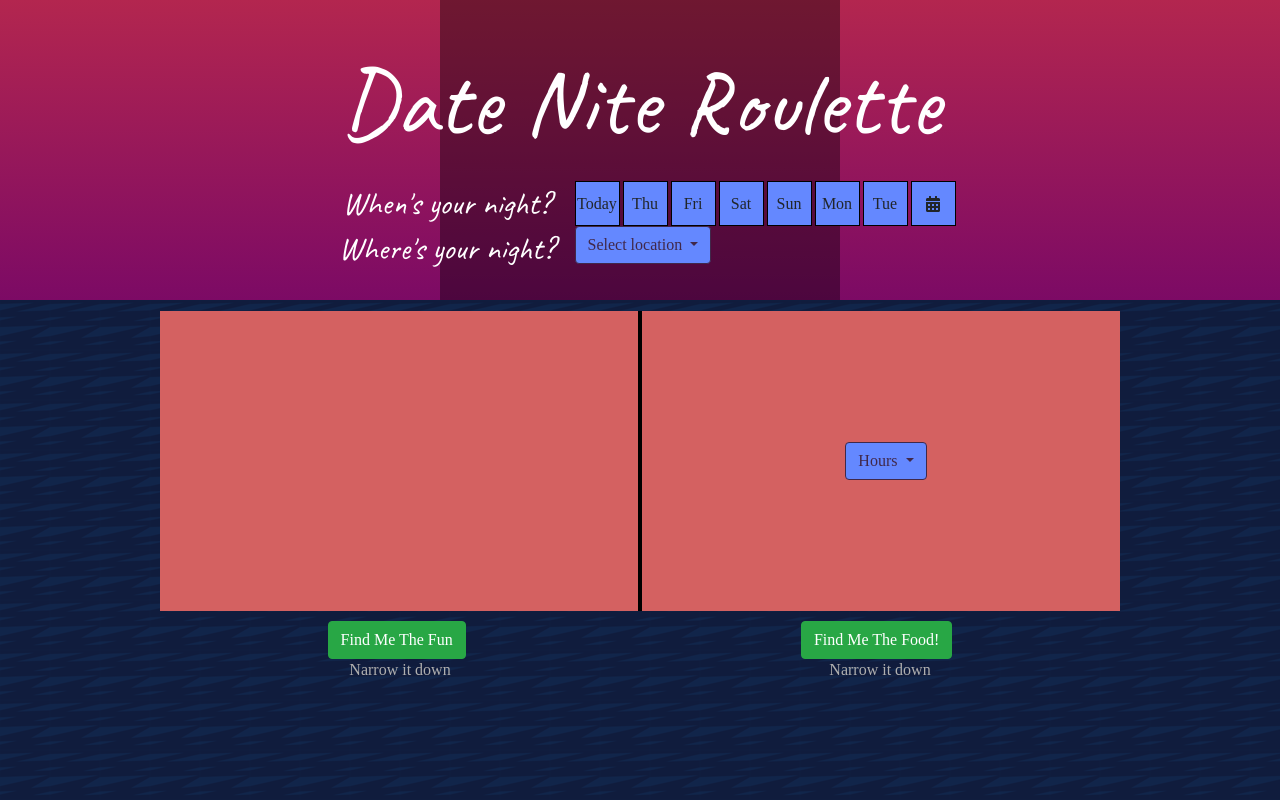
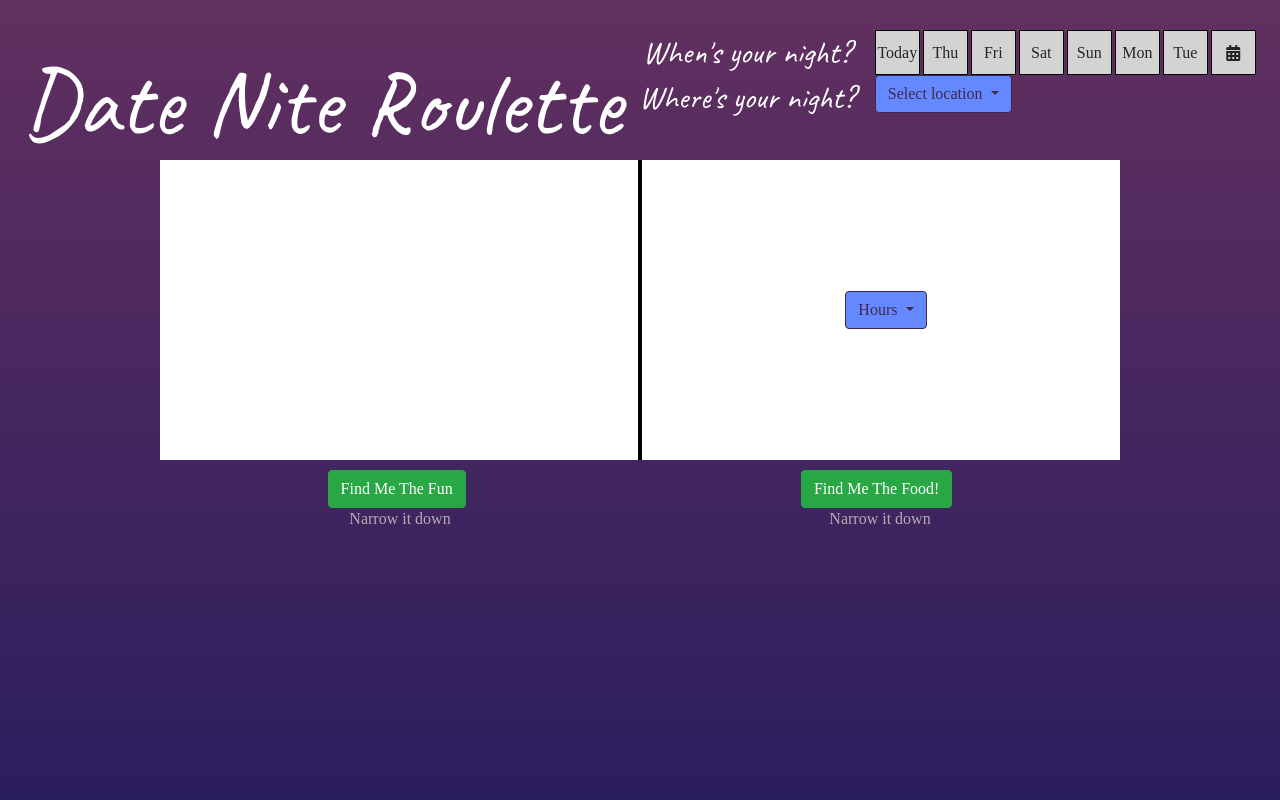
Before and after one commit to Panzemek/On-The-Town, a plain HTML site: page index.html in a window 1280 px wide. Drawn offline with nearby package versions, Linux system fonts and the light colour scheme; no server answers.

Commit message:
granim background

```diff
--- a/assets/css/style.css
+++ b/assets/css/style.css
@@ -1,7 +1,8 @@
 body {
     margin: 0;
     padding: 0;
-    background-image: url("../images/dark-paths.png");
+    /* background-color: lightgray; */
+    /* background-image: url("../images/dark-paths.png"); */
 }
 
 .eventWheel {
@@ -17,7 +18,7 @@ body {
     position: absolute;
     display: block;
     width: 100%;
-    height: 300px;
+    height: 100%;
     top: 0;
     right: 0;
     left: 0;
@@ -71,7 +72,8 @@ body {
     margin-right: 3px;
     height: 45px;
     width: 45px;
-    background: rgb(100, 136, 255);
+    /* background: rgb(100, 136, 255); */
+    background: lightgray;
     border: 1px solid black;
 }
 
@@ -91,6 +93,11 @@ body {
     font-family: 'Caveat', cursive;
 }
 
+/* Location button color */
+#dropdownMenuButton {
+background-color: lightgray;
+}
+
 .form-group {
     margin-top: 4px;
     width: 382px;
@@ -105,12 +112,13 @@ margin-top: 10px;
     margin-bottom: 10px;
     justify-content: space-between;
     background: black;
+
 }
 
 .roulette-container {
     width: 49.8%;
     height: 300px;
-    background: rgb(212, 97, 97);
+    background: white;
     justify-content: center;
     align-items: center;
 }
@@ -130,7 +138,8 @@ margin-top: 10px;
 }
 
 #rest-result-link {
-    background-color: #37bc32;
+    /* background-color: #37bc32; */
+    background-color: gray;
     color: white;
     padding: 5px;
     text-decoration: none;
--- a/assets/javascript/script.js
+++ b/assets/javascript/script.js
@@ -3,10 +3,10 @@ var granimInstance = new Granim({
     element: '#canvas-image-blending',
     direction: 'top-bottom',
     isPausedWhenNotInView: true,
-    image: {
-        source: 'https://cdn.pixabay.com/photo/2018/01/31/05/30/panoramic-3120304_1280.jpg',
-        blendingMode: 'multiply'
-    },
+    // image: {
+    //     source: 'https://cdn.pixabay.com/photo/2018/01/31/05/30/panoramic-3120304_1280.jpg',
+    //     blendingMode: 'multiply'
+    // },
     states: {
         "default-state": {
             gradients: [
@@ -15,7 +15,7 @@ var granimInstance = new Granim({
                 ['#4B3D60', '#152852'],
                 ['#73434B', '#40284A']
             ],
-            transitionSpeed: 7000
+            transitionSpeed: 3000
         }
     }
 });
--- a/index.html
+++ b/index.html
@@ -22,13 +22,15 @@
 </head>
 
 <body>
+
     <!-- Header elements -->
     <canvas id="canvas-image-blending"></canvas>
-    <h1 id="title-text">Date Nite Roulette</h1>
-    <div class="flex-container all-content-center">
-        <div class="flex-container all-content-width">
+    <!-- <h1 id="title-text">Date Nite Roulette</h1> -->
+    <!-- <div class="flex-container all-content-center">
+        <div class="flex-container all-content-width"> -->
+            <div id=headerBox>
             <div id="header" class="flex-container">
-
+                        <h1 id="title-text">Date Nite Roulette</h1>
                 <!-- Header container for when and where selection -->
                 <div id="when-where-content" class="flex-container">
                     <!-- Header element for list of days selection -->
@@ -48,7 +50,7 @@
                             <p>Where's your night?</p>
                         </div>
                         <div class="dropdown">
-                            <button class="btn btn-secondary dropdown-toggle" type="button" id="dropdownMenuButton" data-toggle="dropdown" aria-haspopup="true" aria-expanded="false">
+                            <button class="btn btn-light dropdown-toggle" type="button" id="dropdownMenuButton" data-toggle="dropdown" aria-haspopup="true" aria-expanded="false">
                               Select location
                             </button>
                             <div class="dropdown-menu" aria-labelledby="dropdownMenuButton" id=dropdownItems>
@@ -66,6 +68,10 @@
                     </div>
                 </div>
             </div>
+            </div>
+
+        <div class="flex-container all-content-center">
+        <div class="flex-container all-content-width">
             <!-- Whole roulette results container -->
             <div id="roulette-elements-container" class="flex-container">
 
@@ -387,6 +393,7 @@
         </div>
     </div>
 
+
     <script src="https://ajax.googleapis.com/ajax/libs/jquery/3.3.1/jquery.min.js"></script>
     <script src="assets/jquery-ui-1.12.1.custom/external/jquery/jquery.js"></script>
     <script src="assets/jquery-ui-1.12.1.custom/jquery-ui.min.js"></script>
```
